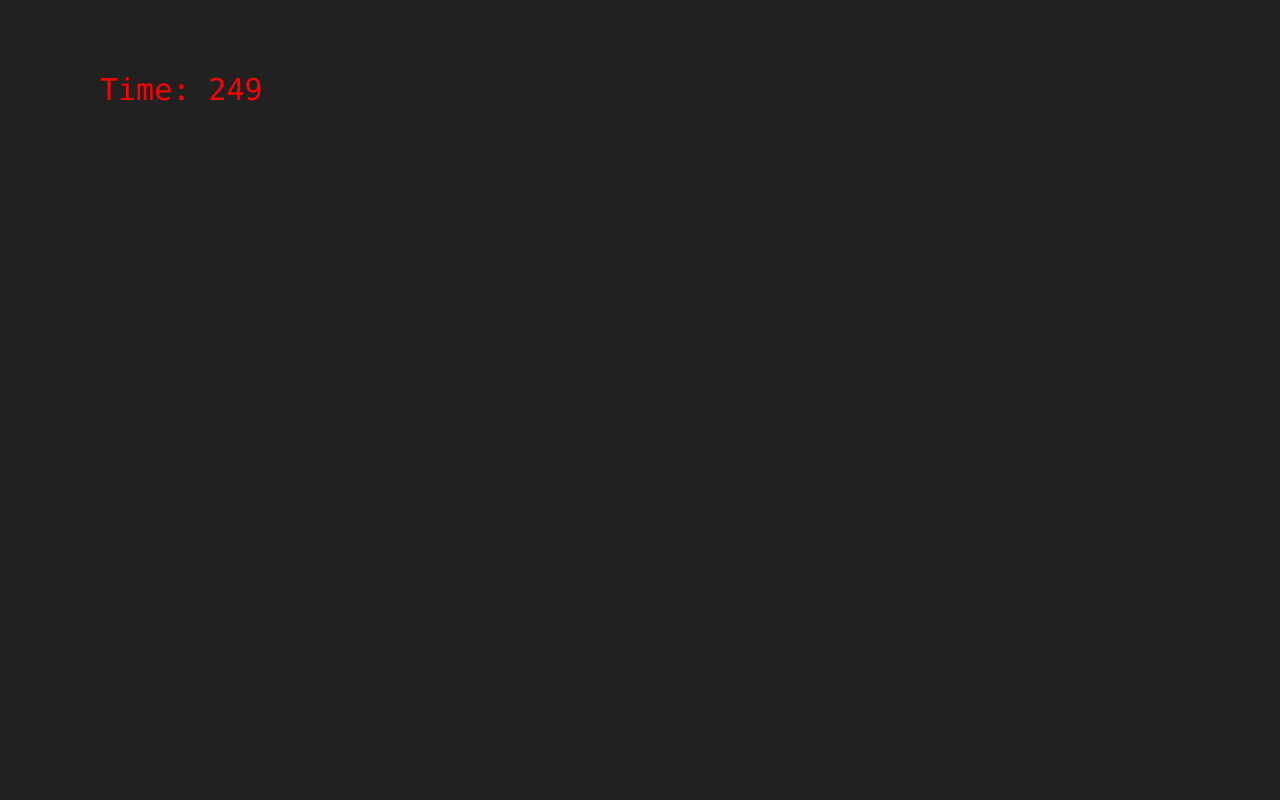
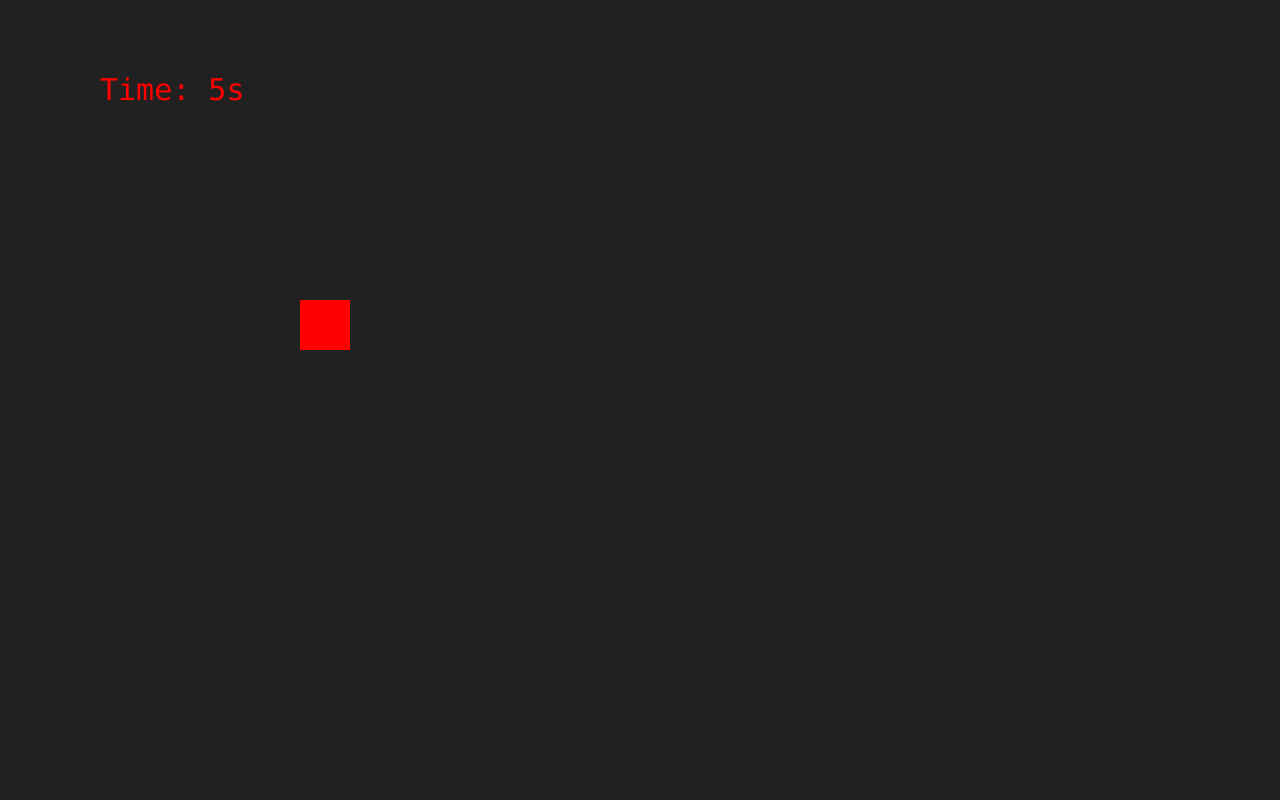
Before and after one commit to ProjectPForPuzzle/ProjectPForPuzzle.github.io, a plain HTML site: page index.html in a window 1280 px wide. Drawn offline with Linux system fonts and the light colour scheme.

Commit message:
Added controllable player

```diff
--- a/index.html
+++ b/index.html
@@ -9,6 +9,7 @@
 
 <body onload="startGame()">
 
+    <script src="player.js"></script>
     <script src="index.js"></script>
 
 </body>
--- a/index.js
+++ b/index.js
@@ -1,8 +1,17 @@
+document.addEventListener("keydown", keyDownHandler, false);
+document.addEventListener("keyup", keyUpHandler, false);
+
+var player;
+
+let rightDown = false;
+let leftDown = false;
+let upDown = false;
+let downDown = false;
+
 function startGame() {
+    player = new playerComponent(50, 50, "red", 300, 300);
     world.start();
 }
-
-//hello world
 
 var world = {
     canvas: document.createElement("canvas"),
@@ -33,10 +42,16 @@ testText.text = "Time: 0";
 let counter = 0;
 
 function updateWorld() {
+    // Update
+    player.update();
+
+    counter++;
+    testText.text = "Time: " + parseInt(counter / 50) + "s";
+
+    // Draw
     world.clear();
-    testText.update();
-    counter++;
-    testText.text = "Time: " + counter;
+    player.draw();
+    testText.draw();
 }
 
 function textComponent(fontSize, fontName, color, x, y) {
@@ -46,10 +61,40 @@ function textComponent(fontSize, fontName, color, x, y) {
     this.x = x;
     this.y = y;
 
-    this.update = function() {
+    this.draw = function() {
         ctx = world.context;
         ctx.font = this.fontSize + " " + this.fontName;
-        ctx.fillStyle = color;
+        ctx.fillStyle = this.color;
         ctx.fillText(this.text, this.x, this.y);
     }
 }
+
+function keyDownHandler(event) {
+    if (event.keyCode === inputKey.right) {
+        rightDown = true;
+    }
+    if (event.keyCode === inputKey.left) {
+        leftDown = true;
+    }
+    if (event.keyCode === inputKey.down) {
+        downDown = true;
+    }
+    if (event.keyCode === inputKey.up) {
+        upDown = true;
+    }
+}
+
+function keyUpHandler(event) {
+    if (event.keyCode === inputKey.right) {
+        rightDown = false;
+    }
+    if (event.keyCode === inputKey.left) {
+        leftDown = false;
+    }
+    if (event.keyCode === inputKey.down) {
+        downDown = false;
+    }
+    if (event.keyCode === inputKey.up) {
+        upDown = false;
+    }
+}
--- /dev/null
+++ b/player.js
@@ -0,0 +1,32 @@
+const inputKey = { left: 37, up: 38, right: 39, down: 40 };
+
+
+function playerComponent(width, height, color, x, y) {
+    this.width = width;
+    this.height = height;
+    this.color = color;
+    this.x = x;
+    this.y = y;
+    this.dirX = 0;
+    this.dirY = 0;
+    this.speed = 10;
+
+    this.update = function() {
+        this.dirX = 0;
+        if (rightDown) this.dirX++;
+        if (leftDown) this.dirX--;
+
+        this.dirY = 0;
+        if (downDown) this.dirY++;
+        if (upDown) this.dirY--;
+
+        this.x += this.dirX * this.speed;
+        this.y += this.dirY * this.speed;
+    }
+
+    this.draw = function() {
+        ctx = world.context;
+        ctx.fillStyle = this.color;
+        ctx.fillRect(this.x, this.y, this.width, this.height);
+    }
+}
```
